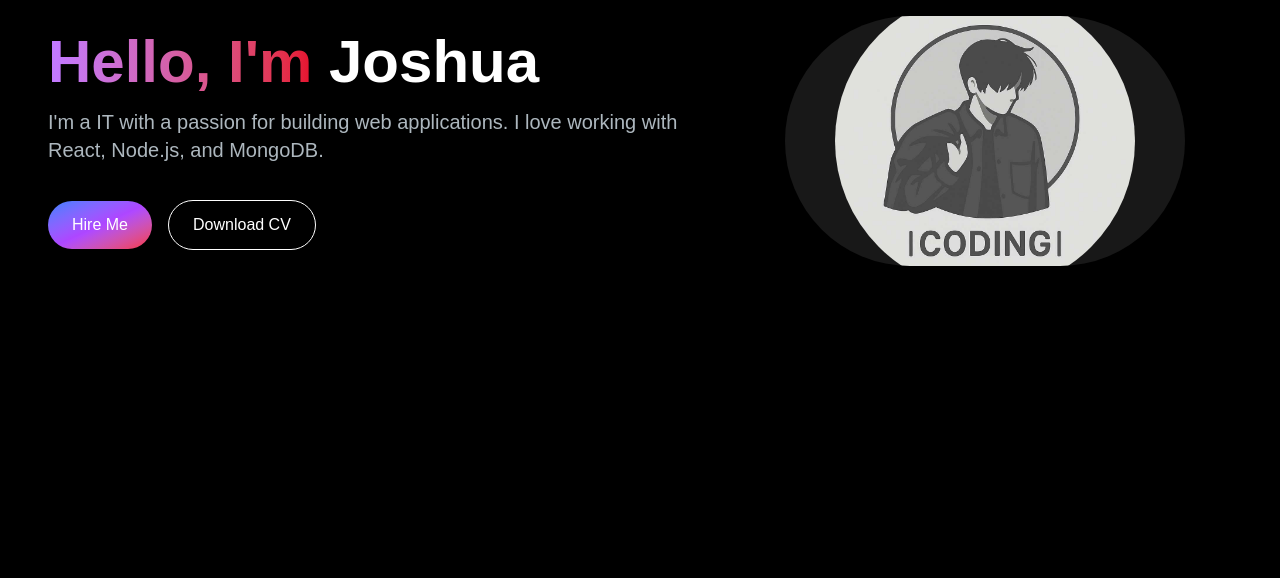
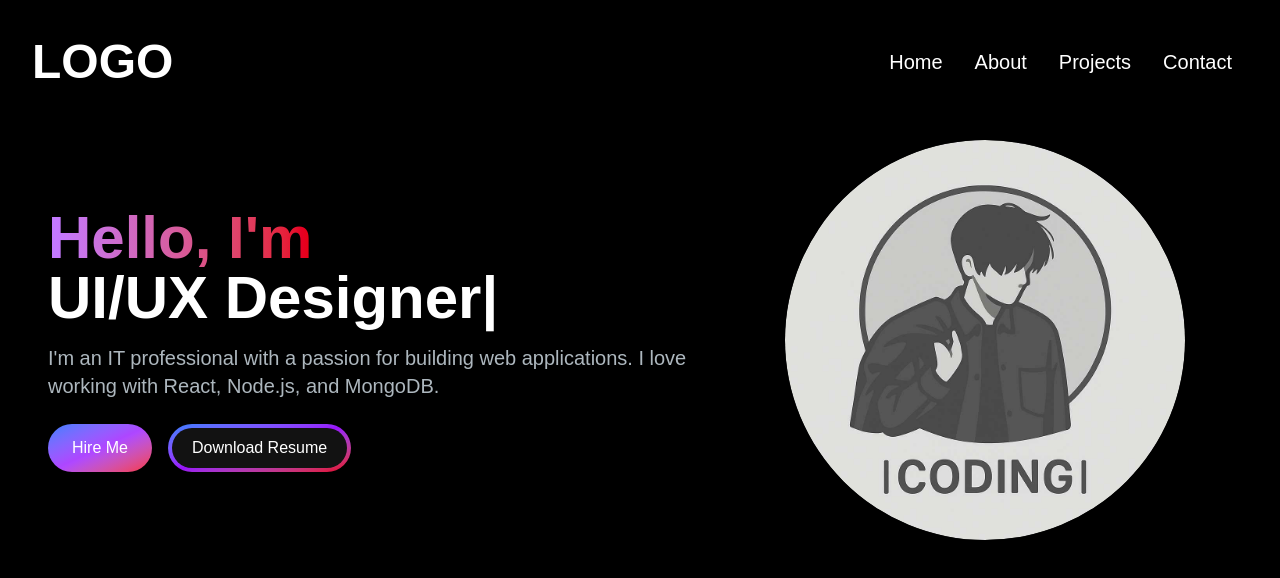
Before and after one commit to joshua0922-a/personal_website, a Next.js app: page / in a window 1280 px wide. Shown: the top 578 px of the page. Built offline with nearby package versions, Linux system fonts and the light colour scheme.

Commit message:
Enhance HeroSection with type animation and update Navbar component structure

```diff
--- a/src/app/component/HeroSection.jsx
+++ b/src/app/component/HeroSection.jsx
@@ -1,32 +1,62 @@
-import React from 'react'
-import Image from 'next/image';
+"use client";
+import React from "react";
+import Image from "next/image";
+import { TypeAnimation } from "react-type-animation";
 
 const HeroSection = () => {
   return (
     <section>
       <div className="grid grid-cols-1 sm:grid-cols-12">
+        {/* Text Section */}
         <div className="col-span-7 place-self-center text-center sm:text-left">
           <h1 className="text-white mb-4 text-4xl sm:text-5xl lg:text-6xl font-extrabold">
-                    <span className="text-transparent bg-clip-text bg-gradient-to-r from-purple-400 to-red-600 ">Hello, I'm {""}</span>
-                    Joshua
+            <span className="text-transparent bg-clip-text bg-gradient-to-r from-purple-400 to-red-600">
+              Hello, I'm{" "}
+            </span>
+            <br />
+            <TypeAnimation
+              sequence={[
+                "IT Technician",
+                1000,
+                "Web Developer",
+                1000,
+                "UI/UX Designer",
+                1000,
+                "Intern Developer @ TechnoPH",
+                1000,
+              ]}
+              wrapper="span"
+              speed={50}
+              repeat={Infinity}
+            />
           </h1>
+
           <p className="text-[#ADB7BE] text-base sm:text-lg mb-6 lg:text-xl">
-                    I'm a IT with a passion for building web applications.
+            I'm an IT professional with a passion for building web applications.
             I love working with React, Node.js, and MongoDB.
           </p>
-                <div>
-                    <button className='px-6 py-3 w-full sm:w-fit rounded-full mr-4 bg-gradient-to-br from-blue-500 via-purple-500 to-red-500 hover:bg-slate-200 text-white'>Hire Me</button>
-                    <button className='px-6 py-3 w-full sm:w-fit rounded-full bg-transparent hover:bg-slate-800 text-white border border-white mt-3'>Download CV</button>
+
+          <div className="flex flex-col sm:flex-row gap-4">
+            <button className="px-6 py-3 w-full sm:w-fit rounded-full bg-gradient-to-br from-blue-500 via-purple-500 to-red-500 hover:opacity-90 text-white">
+              Hire Me
+            </button>
+
+            <button className="px-1 py-1 w-full sm:w-fit rounded-full bg-gradient-to-br from-blue-500 via-purple-600 to-red-600 hover:opacity-90 text-white">
+              <span className="block bg-[#121212] hover:bg-slate-800 rounded-full px-5 py-2">
+                Download Resume
+              </span>
+            </button>
           </div>
         </div>
+
+        {/* Image Section */}
         <div className="col-span-5 place-self-center mt-4 lg:mt-0">
-                <div className="rounded-full bg-[#181818] w-[250px] h-[250px] lg:w-[400px] relative overflow-hidden">
+          <div className="relative w-[250px] h-[250px] lg:w-[400px] lg:h-[400px] bg-[#181818] rounded-full overflow-hidden">
             <Image
               src="/images/code.jpg"
-                        alt=" Image"
-                        width={300}
-                        height={300}
-                        className="absolute transform -translate-x-1/2 -translate-y-1/2 top-1/2 left-1/2 rounded-full object-cover"
+              alt="Profile Image"
+              fill
+              className="object-cover rounded-full"
             />
           </div>
         </div>
--- /dev/null
+++ b/src/app/component/NavLink.jsx
@@ -0,0 +1,14 @@
+import Link from "next/link";
+
+const Navlink = ({ href, title }) => {
+  return (
+    <Link
+      href={href}
+      className="block py-2 pl-3 pr-4 text-white sm:text-xl rounded md:p-0 hover:text-purple-400"
+    >
+      {title}
+    </Link>
+  );
+};
+
+export default Navlink;
--- /dev/null
+++ b/src/app/component/Navbar.jsx
@@ -0,0 +1,35 @@
+// components/Navbar.js
+import React from 'react';
+import Link from 'next/link';
+import Navlink from './NavLink';
+
+const NavLinks = [
+  { title: 'Home', path: '#home' },
+  { title: 'About', path: '#about' },
+  { title: 'Projects', path: '#projects' },
+  { title: 'Contact', path: '#contact' },
+];
+
+const Navbar = () => {
+  return (
+    <nav className="bg-black">
+      <div className="flex flex-wrap items-center justify-between mx-auto p-8">
+        <Link href="/">
+          <span className="text-5xl text-white font-semibold cursor-pointer">LOGO</span>
+        </Link>
+
+        <div className="menu hidden md:block md:w-auto" id="navbar">
+          <ul className='flex flex-col p-4 mt-4 bg-black rounded-lg border border-gray-100 md:flex-row md:space-x-8 md:mt-0 md:border-0 md:bg-black'>
+            {NavLinks.map((link, index) => (
+              <li key={index}>
+                <Navlink href={link.path} title={link.title} />
+              </li>
+            ))}
+          </ul>
+        </div>
+      </div>
+    </nav>
+  );
+};
+
+export default Navbar;
--- a/src/app/page.js
+++ b/src/app/page.js
@@ -1,10 +1,12 @@
 import Image from "next/image";
 import HeroSection from "./component/HeroSection";
+import Navbar from "./component/Navbar";
 
 export default function Home() {
   return (
     <main className="flex min-h-screen flex-col bg-black">
-      <div class="container mx-auto px-12 py-4">
+      <Navbar />
+      <div className="container mx-auto px-12 py-4">
         <HeroSection/>
       </div>
     </main>
```
Also changed, not shown: package.json (+6 -3 lines), 1 other file (tests, documents, lock files or other folders). Lines whose indentation alone changed are shown as unchanged.
